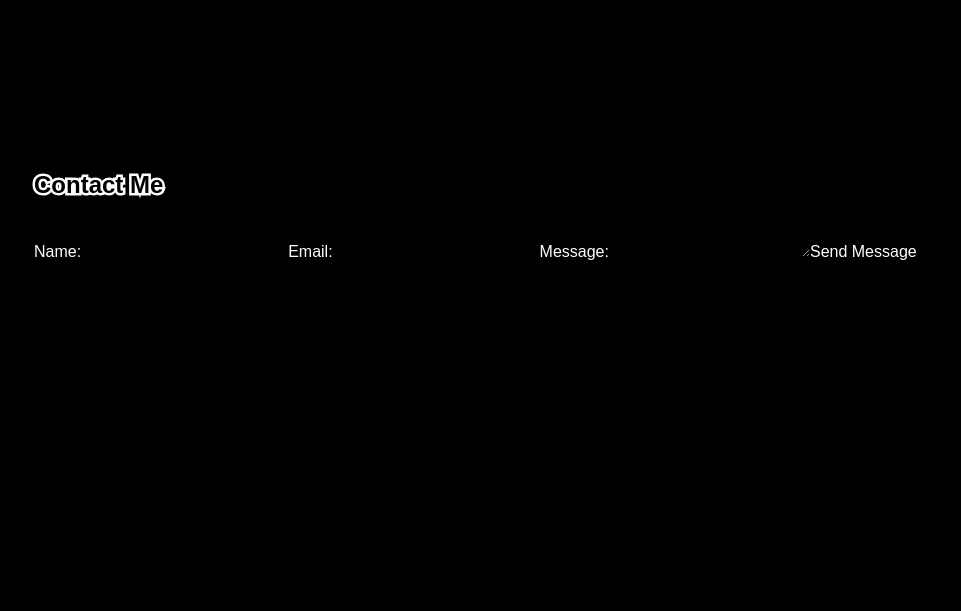
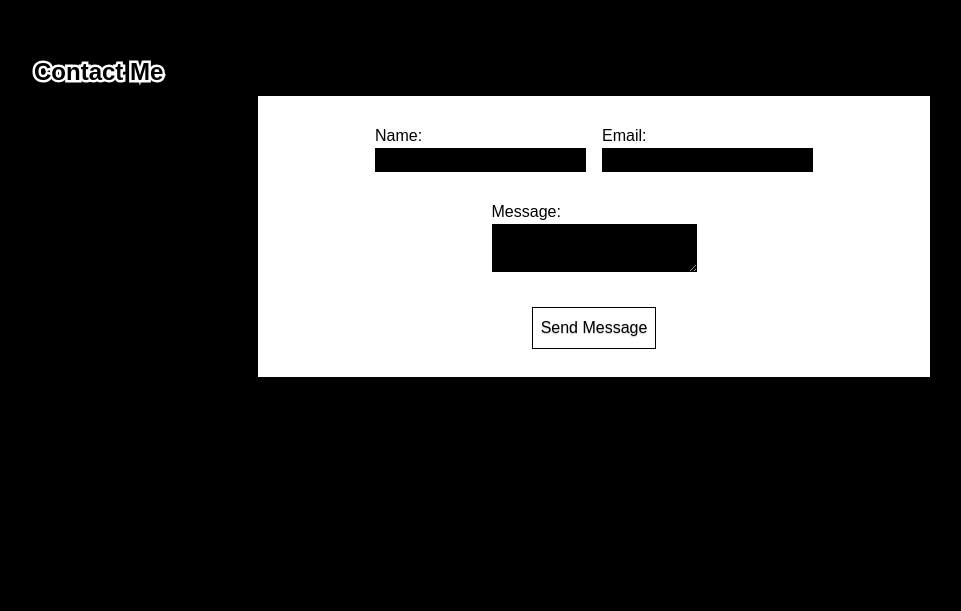
Before and after one commit to jonwesneski/jonwesneski.github.io, a Next.js app: page / in a window 1280 px wide. Shown: the part 1788-2399 px from the top of the page, without its empty margins (46-1007 px from the left). Built offline with nearby package versions, Linux system fonts and the light colour scheme.

Commit message:
some updates to contact form

```diff
--- a/src/app/_components/About.tsx
+++ b/src/app/_components/About.tsx
@@ -4,7 +4,7 @@ export default function About() {
   return (
     <>
       <h1 className="text-2xl font-bold my-2 text-white-black">About Me</h1>
-      <span className="my-2 border-2">Hi, I am Jon Wesneski</span>
+      <p className="my-2">Hi, I am Jon Wesneski</p>
       <p className="my-2">
         As a Fullstack Developer and seasoned Software Development Engineer in
         Test (SDET), I specialize in building robust, scalable web applications
--- a/src/app/_components/Contact.tsx
+++ b/src/app/_components/Contact.tsx
@@ -51,8 +51,13 @@ export default function Contact() {
       <h1 className="text-2xl font-bold my-2 text-white-black">Contact Me</h1>
       {success && <p className="text-green-500">Message sent successfully!</p>}
       {error && <p className="text-red-500">{error}</p>}
-      <form onSubmit={handleSubmit}>
-        <label htmlFor="name">Name:</label>
+      <form onSubmit={handleSubmit} className="mx-auto bg-text max-w-2xl">
+        <div className="flex flex-col items-center">
+          <div className="flex justify-center gap-4">
+            <div className="mt-7">
+              <label htmlFor="name" className="text-background block">
+                Name:
+              </label>
               <input
                 type="text"
                 id="name"
@@ -60,9 +65,14 @@ export default function Contact() {
                 value={formData.name}
                 onChange={handleChange}
                 required
+                className="bg-background text-text pl-1"
               />
+            </div>
 
-        <label htmlFor="email">Email:</label>
+            <div className="mt-7">
+              <label htmlFor="email" className="text-background block">
+                Email:
+              </label>
               <input
                 type="email"
                 id="email"
@@ -70,20 +80,33 @@ export default function Contact() {
                 value={formData.email}
                 onChange={handleChange}
                 required
+                className="bg-background text-text pl-1"
               />
+            </div>
+          </div>
 
-        <label htmlFor="message">Message:</label>
+          <div className="mt-7">
+            <label htmlFor="message" className="text-background block">
+              Message:
+            </label>
             <textarea
               id="message"
               name="message"
               value={formData.message}
               onChange={handleChange}
               required
+              className="bg-background text-text pl-1"
             />
+          </div>
 
-        <button type="submit" disabled={loading}>
+          <button
+            type="submit"
+            disabled={loading}
+            className="my-7 border border-background text-background p-2 focus:outline-none focus:ring-2 focus:ring-blue-600 focus:ring-offset-2 hover:ring-2 hover:ring-orange-500 hover:ring-inset text-shadow-sm hover:[text-shadow:1px_1px_0px_var(--color-orange-500),-1px_1px_0px_var(--color-orange-500),1px_-1px_0px_var(--color-orange-500),-1px_-1px_0px_var(--color-orange-500)]"
+          >
             {loading ? "Sending..." : "Send Message"}
           </button>
+        </div>
       </form>
     </section>
   );
```
Lines whose indentation alone changed are shown as unchanged.
